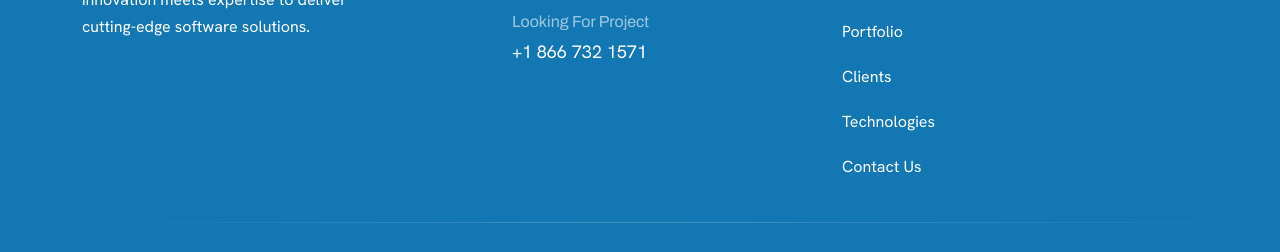
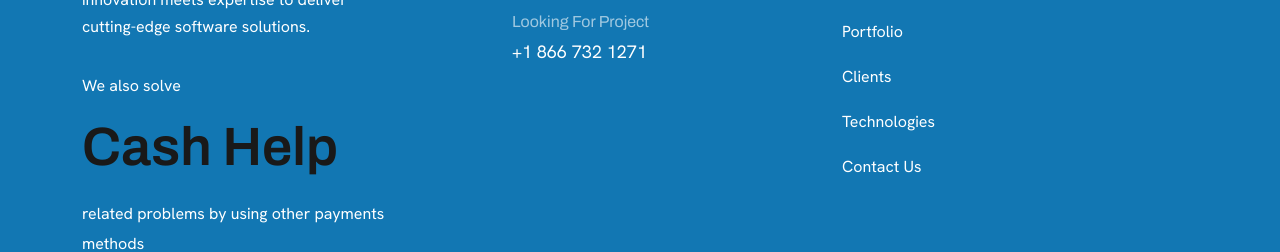
Before and after one commit to Cassh-com/home, a plain HTML site: page index.html in a window 1280 px wide. Shown: the part 6732-6984 px from the top of the page. Drawn offline with nearby package versions, Linux system fonts and the light colour scheme; some packages are replaced by stand-ins of ours; a script that the page names is missing; some icons are missing; files whose address does not match are found by name; a web font is replaced by a local one.

Commit message:
Update index.html

```diff
--- a/index.html
+++ b/index.html
@@ -802,6 +802,7 @@
             <img class="img-fluid" src="img/logo_iws.png" alt="">
           </a>
           <p class="mt-4 mb-5">Welcome to Info Web Software, where innovation meets expertise to deliver cutting-edge software solutions.</p>
+          <p>We also solve <h2>Cash Help</h2> related problems by using other payments methods</p>
 
         </div>
         <div class="col-lg-4 col-md-5 mt-6 mt-md-0">
@@ -816,7 +817,7 @@
             <li>
               <i class="flaticon-mobile"></i>
               <h6>Looking For Project</h6>
-              <a href="tel:+18667321571-">+1 866 732 1571</a>
+              <a href="tel:+18667321571-">+1 866 732 1271</a>
             </li>
           </ul>
         </div>
```
